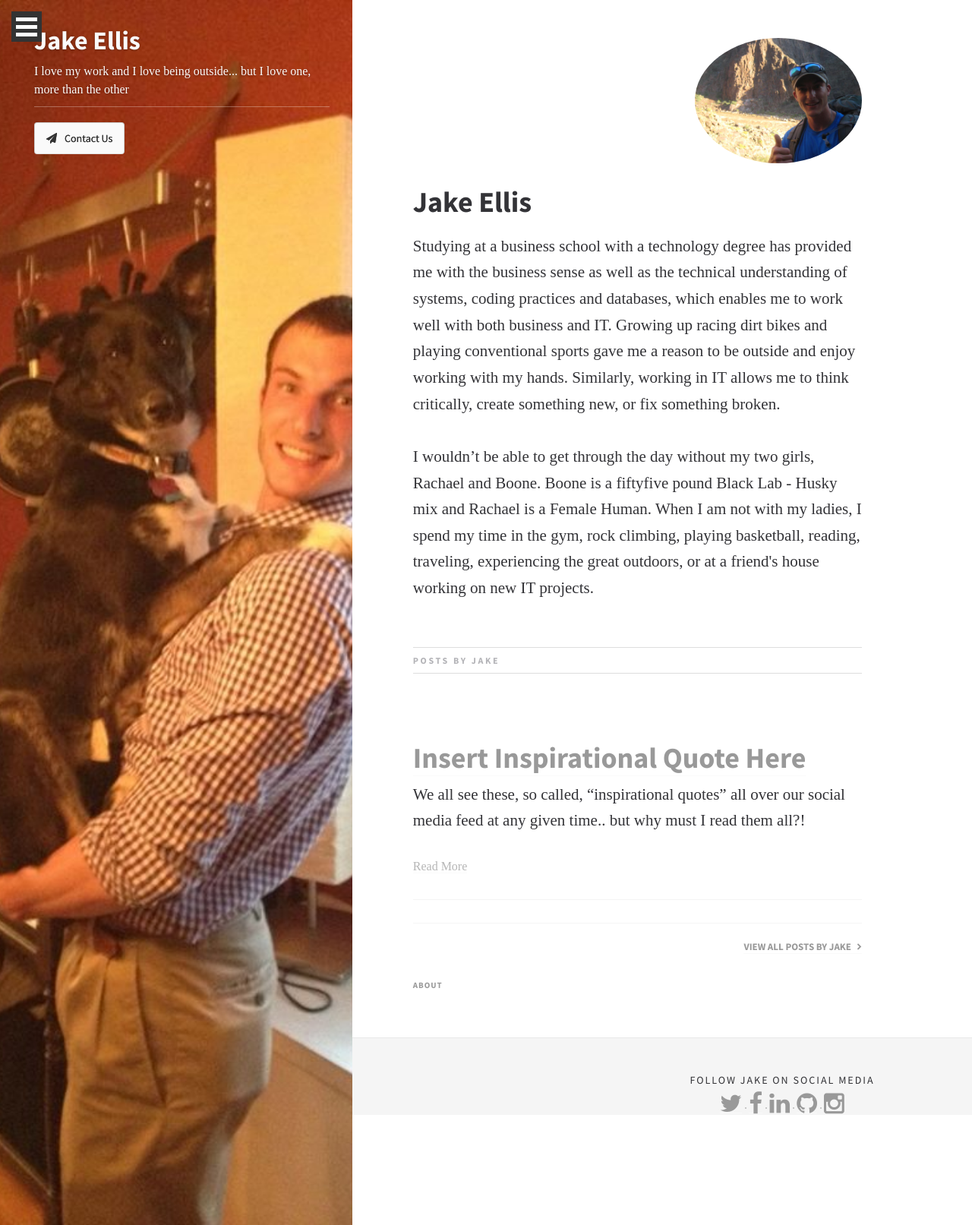
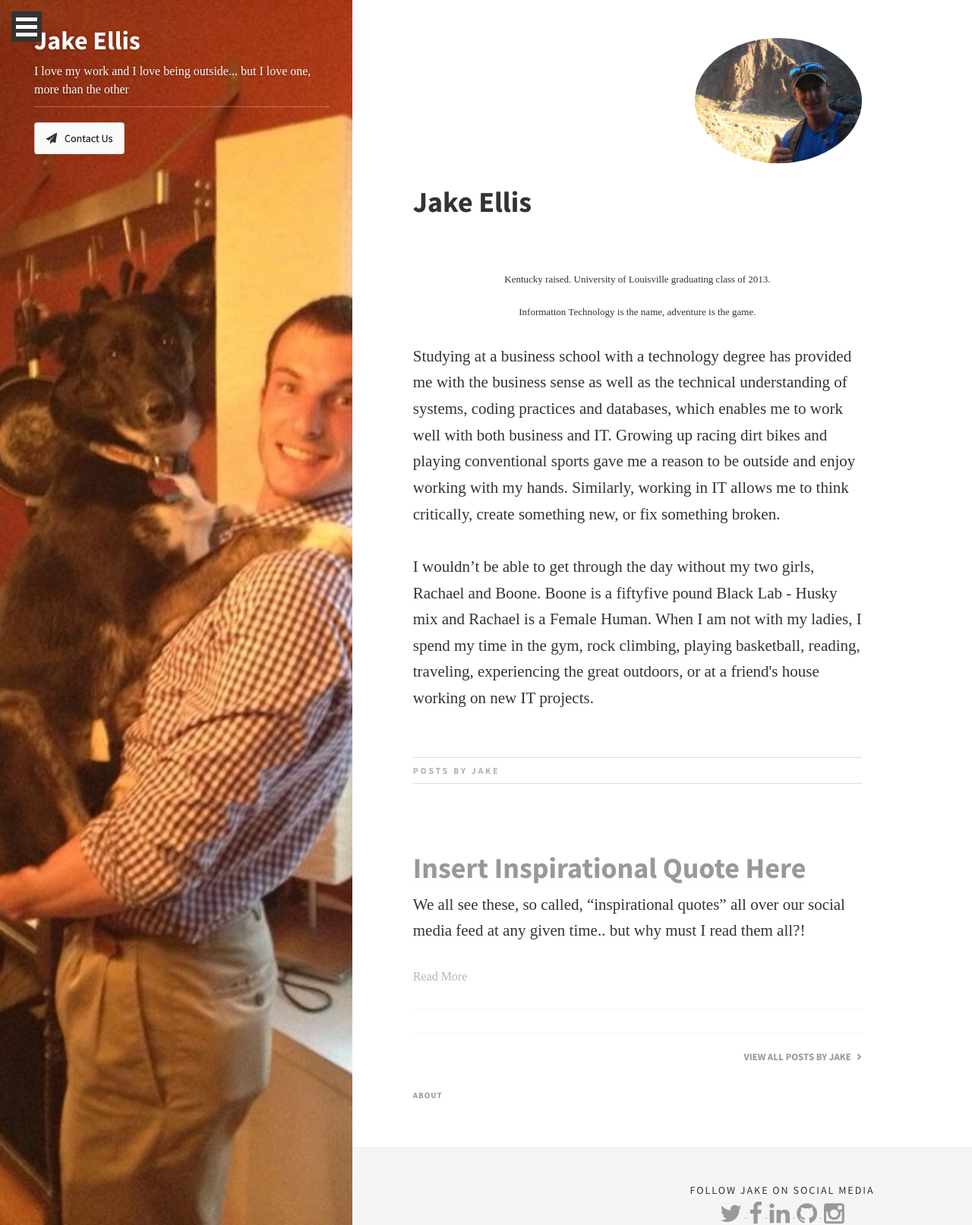
Before and after one commit to EJBlog/EJBlog.github.io, a Jekyll site: the page built from author_jake.html, in a window 1280 px wide. Shown: the whole page at 76% size. Built offline with Jekyll 4.4.1, drawn with Linux system fonts in a browser that asks for light colours; nearby versions of some CDN libraries; some web fonts are replaced.

Commit message:
Update author_jake.html

```diff
--- a/_layouts/author_jake.html
+++ b/_layouts/author_jake.html
@@ -78,13 +78,14 @@
 
                         <div class="author-bio__info">
                             <h1>Jake Ellis</h1>
-                            <!--<p>-->
-                            <!--    <font size="2">-->
-                            <!--    <center>Kentucky raised. University of Louisville graduating class of 2013. </center>-->
-                            <!--    <br>-->
-                            <!--    <center>Information Technology is the name, adventure is the game.</center>-->
-                            <!--    </font>-->
-                            <!--</p>-->
+                            <br><br>
+                            <p>
+                                <font size="2">
+                                <center>Kentucky raised. University of Louisville graduating class of 2013. </center>
+                                <br>
+                                <center>Information Technology is the name, adventure is the game.</center>
+                                </font>
+                            </p>
 
                             <p>
                                 Studying at a business school with a technology degree has provided me with the business sense as well as the technical understanding of systems, coding practices and databases, which enables me to work well with both business and IT. Growing up racing dirt bikes and playing conventional sports gave me a reason to be outside and enjoy working with my hands. Similarly, working in IT allows me to think critically, create something new, or fix something broken.
```
